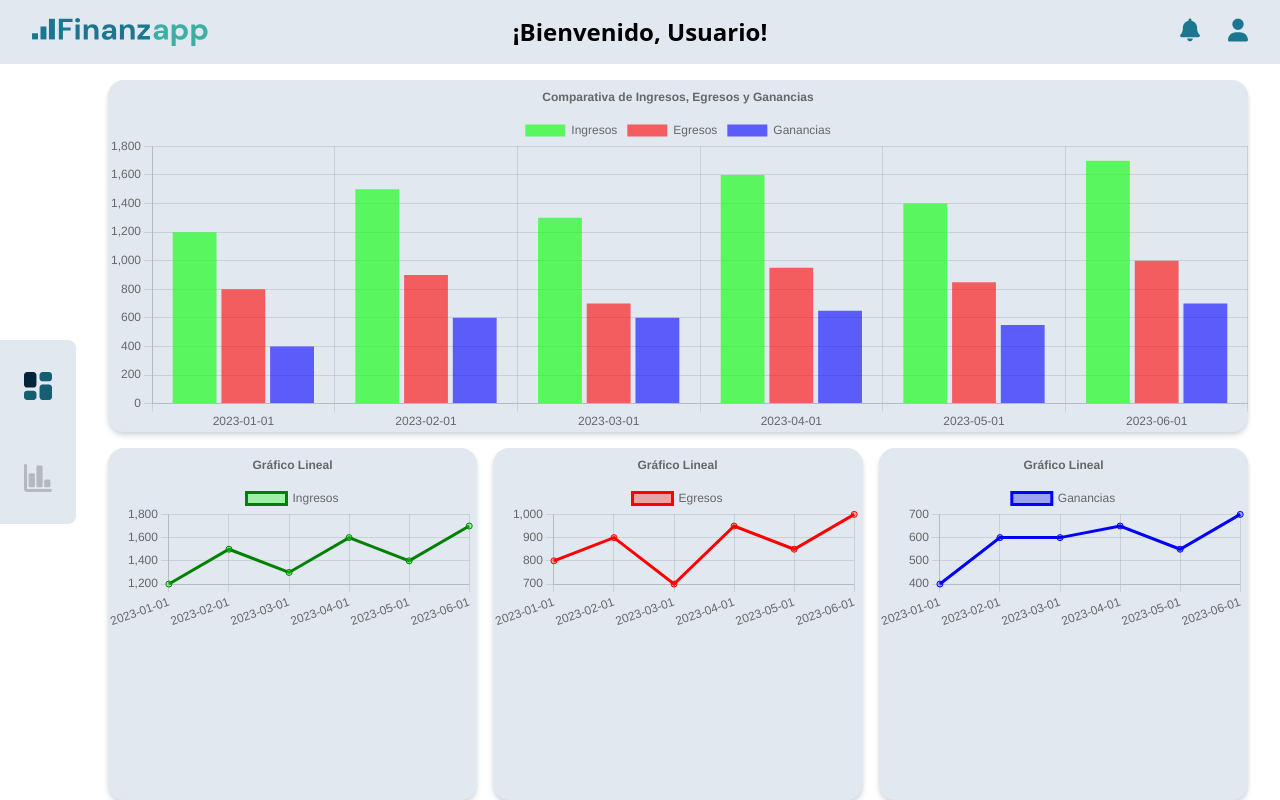
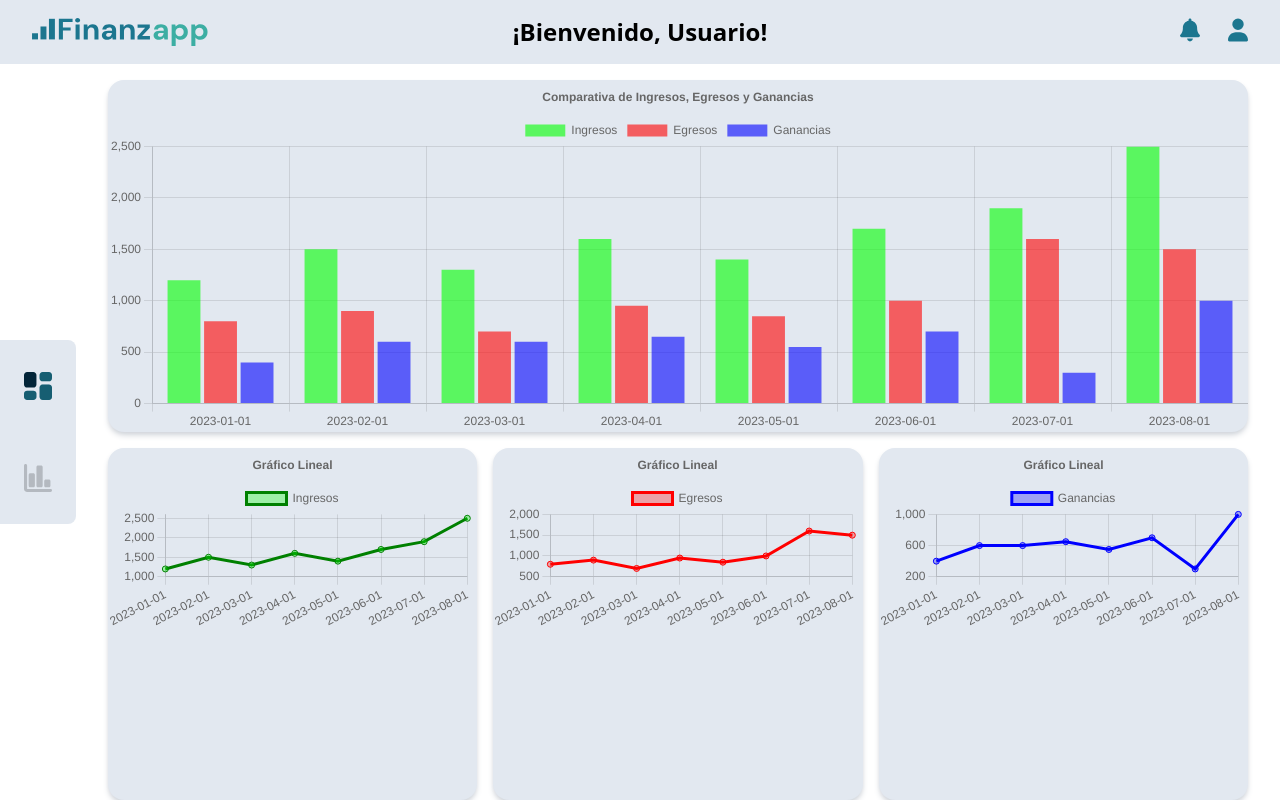
Before and after one commit to No-Country-simulation/c21-01-ft-node-react, a React (Vite) app in the folder front/: page /dashboard in a window 1280 px wide. Built offline with nearby package versions, Linux system fonts and the light colour scheme.

Commit message:
refactor: 2 more field values added in income and expend data

```diff
--- a/front/src/modules/dashboard/pages/DashboardPage.jsx
+++ b/front/src/modules/dashboard/pages/DashboardPage.jsx
@@ -12,6 +12,8 @@ const incomeData = [
   { date: "2023-04-01", amount: 1600 },
   { date: "2023-05-01", amount: 1400 },
   { date: "2023-06-01", amount: 1700 },
+  { date: "2023-07-01", amount: 1900 },
+  { date: "2023-08-01", amount: 2500 },
 ];
 
 const expendData = [
@@ -21,6 +23,8 @@ const expendData = [
   { date: "2023-04-01", amount: 950 },
   { date: "2023-05-01", amount: 850 },
   { date: "2023-06-01", amount: 1000 },
+  { date: "2023-07-01", amount: 1600 },
+  { date: "2023-08-01", amount: 1500 },
 ];
 
 export const DashboardPage = () => {
```
